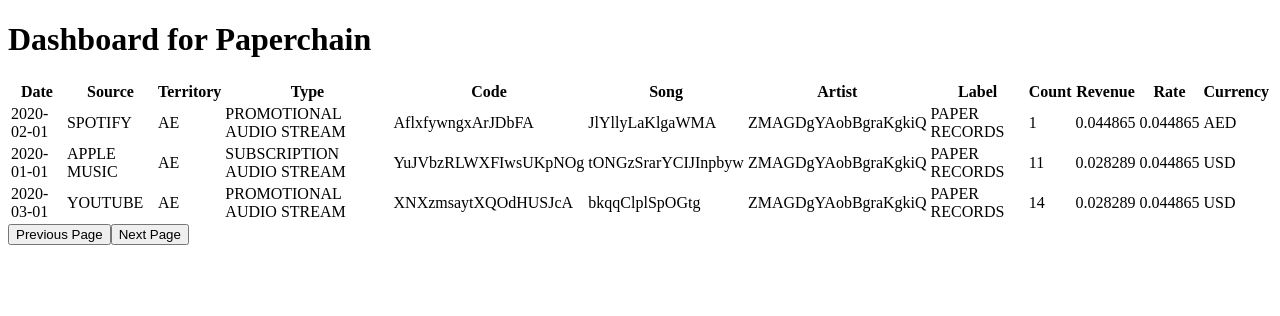
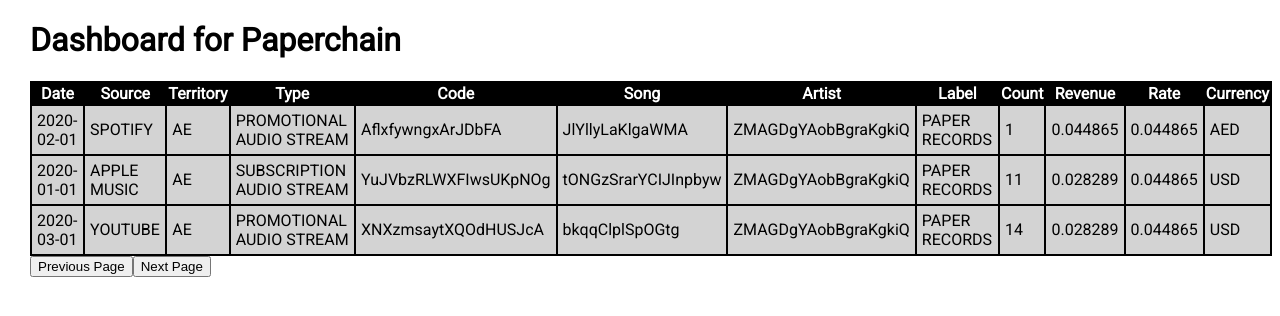
Before and after one commit to Morganhtrotter/Paperchain, a Vue app in the folder dashboard/: page / in a window 1280 px wide. Shown: the top 316 px of the page. Built offline with nearby package versions, Linux system fonts and the light colour scheme.

Commit message:
Initial styles

```diff
--- /dev/null
+++ b/dashboard/public/index.css
@@ -0,0 +1,19 @@
+td {
+	background-color: #d3d3d3;
+	padding: 5px;
+}
+
+th {
+	background-color: black;
+	color: white;
+	cursor: pointer;
+}
+
+table {
+	background-color: black;
+}
+
+body {
+	margin-left: 30px;
+	font-family: 'Roboto', sans-serif;
+}
--- a/dashboard/public/index.html
+++ b/dashboard/public/index.html
@@ -5,6 +5,8 @@
     <meta http-equiv="X-UA-Compatible" content="IE=edge">
     <meta name="viewport" content="width=device-width,initial-scale=1.0">
     <link rel="icon" href="<%= BASE_URL %>favicon.ico">
+    <link rel="stylesheet" href="index.css" />
+    <link href="https://fonts.googleapis.com/css2?family=Roboto&display=swap" rel="stylesheet">
     <title><%= htmlWebpackPlugin.options.title %></title>
   </head>
   <body>
```
